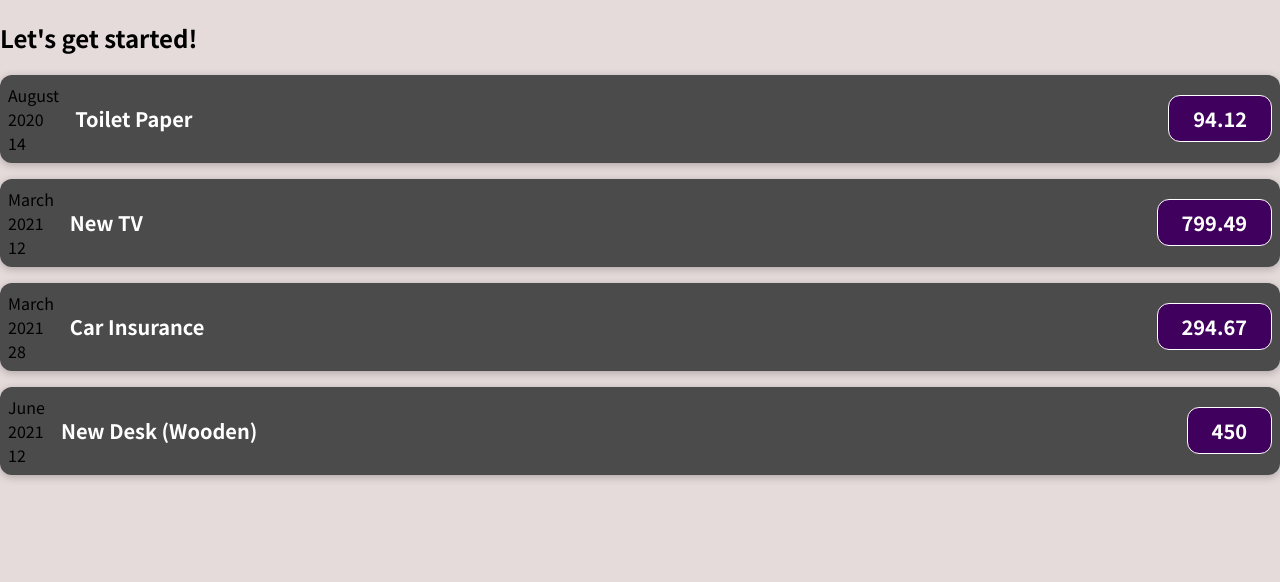
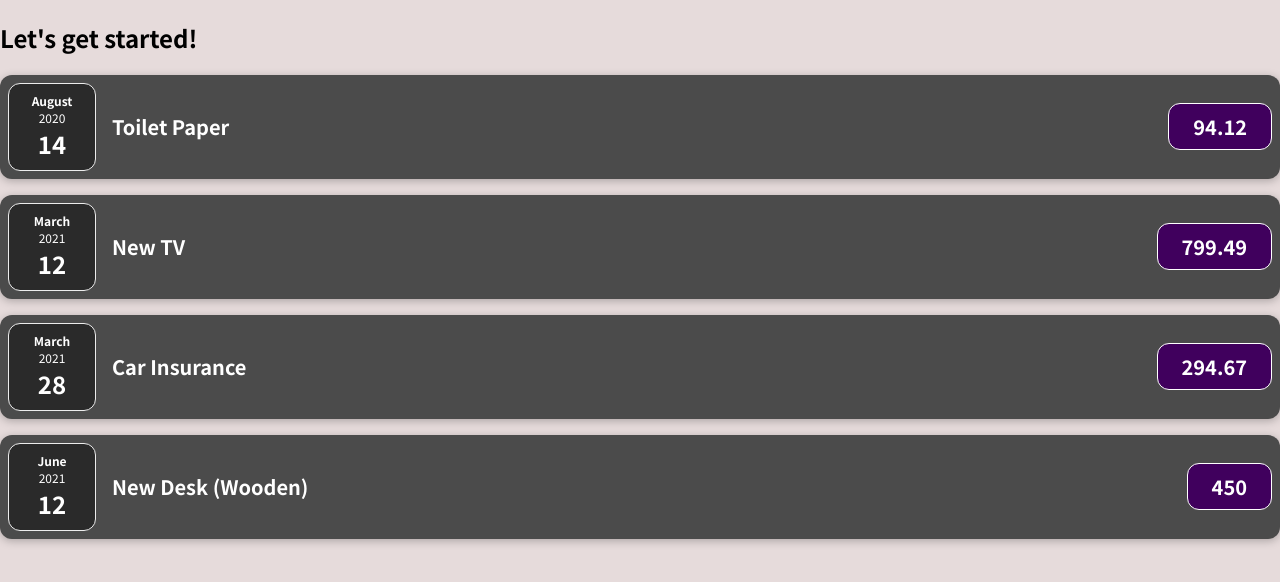
Before and after one commit to piyush-sehgal/expense-tracker, a JavaScript app: page / in a window 1280 px wide. Shown: the top 582 px of the page. Built offline with nearby package versions, Linux system fonts and the light colour scheme.

Commit message:
added separate component for date

```diff
--- a/src/App.js
+++ b/src/App.js
@@ -34,22 +34,22 @@
         title={expenses[0].title}
         amount={expenses[0].amount}
         date={expenses[0].date}
-      ></ExpenseItem>
+      />
       <ExpenseItem
         title={expenses[1].title}
         amount={expenses[1].amount}
         date={expenses[1].date}
-        ></ExpenseItem>
+        />
       <ExpenseItem
         title={expenses[2].title}
         amount={expenses[2].amount}
         date={expenses[2].date}
-        ></ExpenseItem>
+      />
       <ExpenseItem
         title={expenses[3].title}
         amount={expenses[3].amount}
         date={expenses[3].date}
-        ></ExpenseItem>
+      />
     </div>
   );
 }
--- /dev/null
+++ b/src/components/ExpenseDate.css
@@ -0,0 +1,27 @@
+
+.expense-date {
+    display: flex;
+    flex-direction: column;
+    width: 5.5rem;
+    height: 5.5rem;
+    border: 1px solid #ececec;
+    background-color: #2a2a2a;
+    color: white;
+    border-radius: 12px;
+    align-items: center;
+    justify-content: center;
+  }
+
+  .expense-date__month {
+    font-size: 0.75rem;
+    font-weight: bold;
+  }
+
+  .expense-date__year {
+    font-size: 0.75rem;
+  }
+
+  .expense-date__day {
+    font-size: 1.5rem;
+    font-weight: bold;
+  }
--- /dev/null
+++ b/src/components/ExpenseDate.js
@@ -0,0 +1,15 @@
+import "./ExpenseDate.css";
+function ExpenseDate(props) {
+  const month = props.date.toLocaleString("en-US", { month: "long" });
+  const day = props.date.toLocaleString("en-US", { day: "2-digit" });
+  const year = props.date.getFullYear();
+  return (
+    <div className="expense-date">
+      <div className="expense-date__month">{month}</div>
+      <div className="expense-date__year">{year}</div>
+      <div className="expense-date__day">{day}</div>
+    </div>
+  );
+}
+
+export default ExpenseDate;
--- a/src/components/ExpenseItem.js
+++ b/src/components/ExpenseItem.js
@@ -1,16 +1,10 @@
+import ExpenseDate from "./ExpenseDate";
 import "./ExpenseItem.css";
 
 function ExpenseItem(props) {
-  const month = props.date.toLocaleString('en-US', { month: 'long' });
-  const day = props.date.toLocaleString('en-US', { day: '2-digit' });
-  const year = props.date.getFullYear();
   return (
     <div className="expense-item">
-      <div>
-        <div>{month}</div>
-        <div>{year}</div>
-        <div>{day}</div>
-      </div>
+      <ExpenseDate date={props.date} />
       <div className="expense-item__description">
         <h2>{props.title}</h2>
         <div className="expense-item__price">{props.amount}</div>
```
Also changed, not shown: 1 other file (tests, documents, lock files or other folders).
